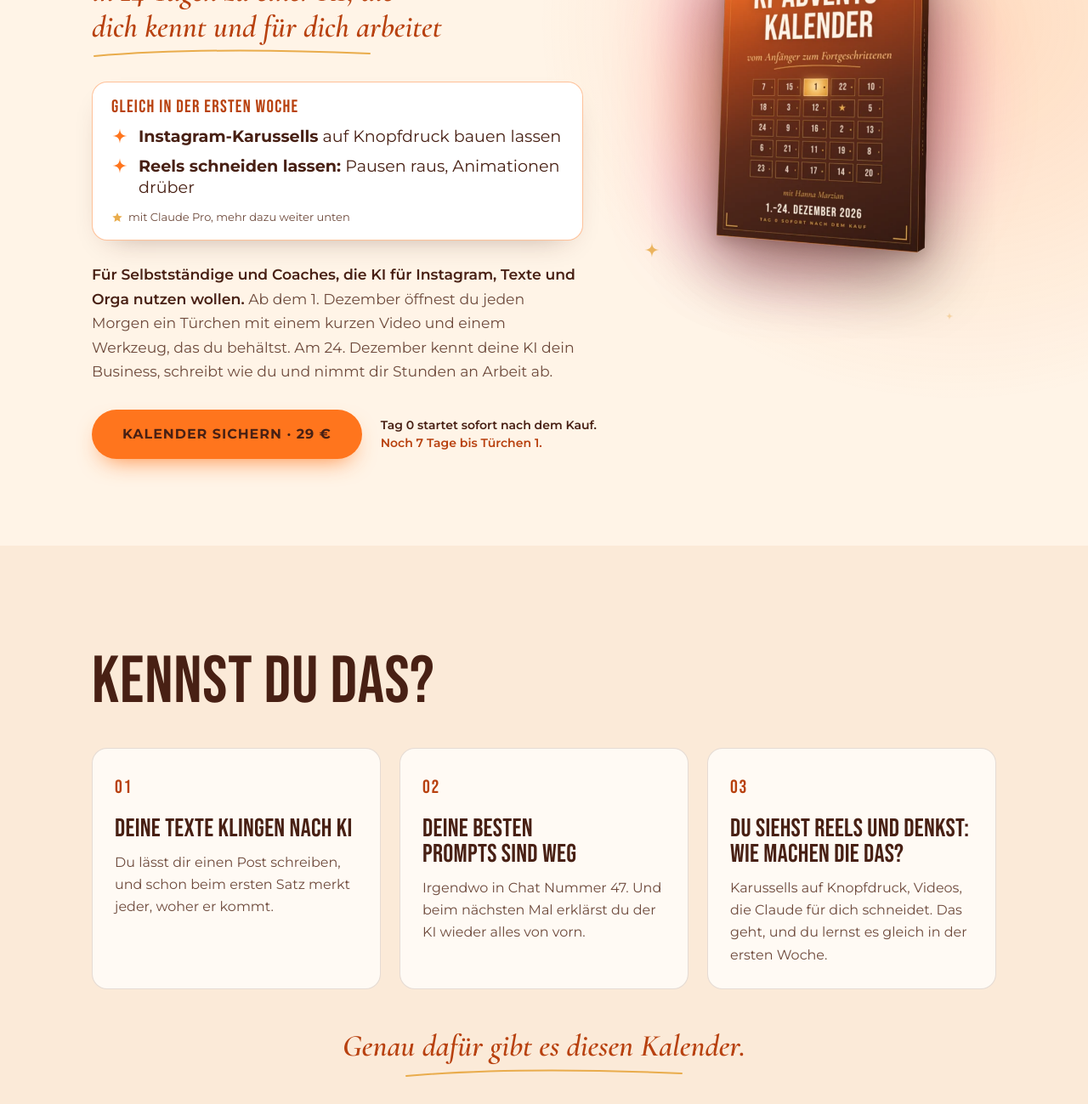
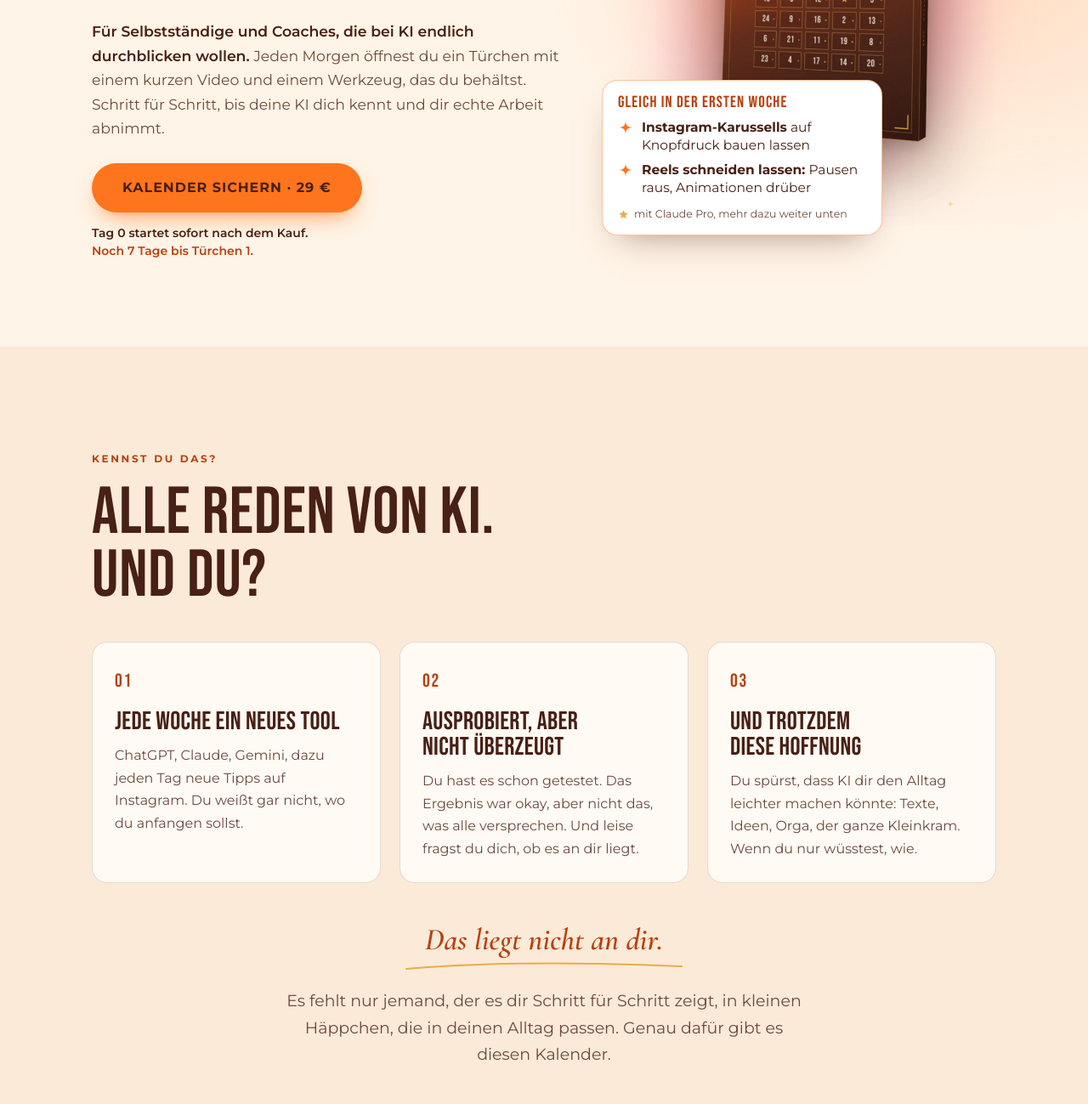
Before and after one commit to business-einfach-smart/ki-adventskalender-hanna, a plain HTML site: page index.html in a window 1280 px wide. Shown: the part 418-1717 px from the top of the page at 85% size. Drawn offline with Linux system fonts and the light colour scheme.

Commit message:
Add files via upload

```diff
--- a/index.html
+++ b/index.html
@@ -17,14 +17,14 @@
   };
 </script>
 
-<title>KI-Adventskalender 2026 · 24 KI-Hacks zum Auspacken · Hanna Marzian</title>
+<title>KI-Adventskalender 2026 · In 24 Tagen KI im Griff · Hanna Marzian</title>
 <meta name="description" content="24 Türchen für Claude und ChatGPT: jeden Morgen ein kurzes Video und ein Werkzeug, das du behältst. Am 24. Dezember kennt deine KI dein Business, schreibt wie du und nimmt dir echte Arbeit ab." />
 <meta name="color-scheme" content="light" />
 <meta name="theme-color" content="#FFF4E7" />
 <!-- Link-Vorschau für WhatsApp, Instagram und Co. Läuft die Seite unter einer anderen Adresse, hier die Adresse anpassen. -->
 <meta property="og:type" content="website" />
 <meta property="og:locale" content="de_DE" />
-<meta property="og:title" content="KI-Adventskalender 2026 · 24 KI-Hacks zum Auspacken" />
+<meta property="og:title" content="KI-Adventskalender 2026 · In 24 Tagen KI im Griff" />
 <meta property="og:description" content="In 24 Tagen zu einer KI, die dich kennt und für dich arbeitet: 24 Türchen für Claude und ChatGPT mit Hanna Marzian." />
 <meta property="og:url" content="https://ki-adventskalender-hanna.netlify.app/" />
 <meta property="og:image" content="https://ki-adventskalender-hanna.netlify.app/og-image.jpg" />
@@ -85,6 +85,7 @@
   h2 { font-size: clamp(44px, 6.4vw, 78px); }
   h3 { font-size: clamp(26px, 2.6vw, 30px); line-height: 1; }
   .center { text-align: center; }
+  .nw { white-space: nowrap; }
 
   .eyebrow {
     font: 700 12px/1.4 var(--body); letter-spacing: 0.22em; text-transform: uppercase;
@@ -121,39 +122,39 @@
 
   /* ---------- Hero ---------- */
   .hero {
-    padding-top: clamp(104px, 13vw, 150px); padding-bottom: clamp(64px, 8vw, 110px); overflow: hidden;
+    padding-top: clamp(100px, 10vw, 128px); padding-bottom: clamp(64px, 8vw, 110px); overflow: hidden;
     background:
       radial-gradient(55% 60% at 88% 42%, rgba(255, 117, 29, 0.20), transparent 70%),
       radial-gradient(35% 40% at 100% 0%, rgba(245, 7, 145, 0.10), transparent 70%),
       var(--cream);
   }
-  .hero-grid { display: grid; grid-template-areas: "head" "visual" "body"; gap: 26px; }
+  .hero-grid { display: grid; grid-template-areas: "head" "visual"; gap: 34px; }
   .hero-head { grid-area: head; }
-  .hero-body { grid-area: body; }
-  .hero-visual { grid-area: visual; position: relative; width: 100%; max-width: 320px; margin: 0 auto; }
+  .hero-visual { grid-area: visual; position: relative; width: 100%; max-width: 330px; margin: 0 auto; }
   @media (min-width: 960px) {
-    .hero-grid { grid-template-columns: 1.2fr 0.8fr; grid-template-areas: "head visual" "body visual"; column-gap: 48px; row-gap: 0; align-items: center; }
-    .hero-head { align-self: end; }
-    .hero-body { align-self: start; }
-    .hero-visual { max-width: 480px; }
+    .hero-grid { grid-template-columns: 1.15fr 0.85fr; grid-template-areas: "head visual"; column-gap: 56px; align-items: center; }
+    .hero-visual { max-width: 400px; margin-right: 0; }
   }
-  .hero h1 { color: var(--choc); font-size: clamp(56px, 9vw, 106px); }
-  .hero .acc { margin-top: 16px; text-wrap: balance; }
+  .hero h1 { color: var(--choc); font-size: clamp(58px, 8.4vw, 104px); }
+  .hero .acc { margin-top: 14px; text-wrap: balance; }
   .wk1 {
-    margin-top: 26px; padding: 18px 22px 16px; max-width: 34em;
-    background: #fff; border: 1.5px solid rgba(255, 117, 29, 0.45); border-radius: 18px;
-    box-shadow: 0 14px 34px -22px rgba(72, 32, 20, 0.45);
+    position: relative; z-index: 3; margin: -34px auto 0; max-width: 340px;
+    padding: 16px 18px 14px; background: #fff; border: 1.5px solid rgba(255, 117, 29, 0.45); border-radius: 18px;
+    box-shadow: 0 18px 40px -22px rgba(72, 32, 20, 0.55);
   }
-  .wk1-label { font-family: var(--head); font-size: 21px; letter-spacing: 0.06em; line-height: 1; color: var(--orange-ink); margin: 0 0 12px; }
-  .wk1 ul { list-style: none; margin: 0; padding: 0; display: grid; gap: 10px; }
-  .wk1 li { display: flex; gap: 12px; align-items: flex-start; font-size: clamp(17px, 1.5vw, 20px); line-height: 1.3; color: var(--choc); }
+  @media (min-width: 960px) {
+    .wk1 { position: absolute; left: -16%; bottom: -2%; margin: 0; width: 330px; }
+  }
+  .wk1-label { font-family: var(--head); font-size: 19px; letter-spacing: 0.06em; line-height: 1; color: var(--orange-ink); margin: 0 0 10px; }
+  .wk1 ul { list-style: none; margin: 0; padding: 0; display: grid; gap: 8px; }
+  .wk1 li { display: flex; gap: 10px; align-items: flex-start; font-size: 15.5px; line-height: 1.35; color: var(--choc); }
   .wk1 li b { font-weight: 700; }
-  .wk1 li .i { flex: none; width: 20px; height: 20px; margin-top: 2px; fill: var(--orange); }
-  .wk1-note { margin: 12px 0 0; font-size: 13px; color: var(--ink-soft); display: flex; align-items: center; gap: 6px; }
-  .wk1-note .i { width: 14px; height: 14px; fill: var(--gold); }
-  .lead { font-size: clamp(17px, 1.35vw, 19px); color: var(--ink-soft); max-width: 33em; margin: 26px 0 0; }
+  .wk1 li .i { flex: none; width: 18px; height: 18px; margin-top: 1px; fill: var(--orange); }
+  .wk1-note { margin: 10px 0 0; font-size: 12.5px; color: var(--ink-soft); display: flex; align-items: center; gap: 6px; }
+  .wk1-note .i { width: 13px; height: 13px; fill: var(--gold); }
+  .lead { font-size: clamp(17px, 1.35vw, 19px); color: var(--ink-soft); max-width: 33em; margin: 22px 0 0; }
   .hero .lead strong { color: var(--choc); font-weight: 600; }
-  .cta-row { display: flex; flex-wrap: wrap; align-items: center; gap: 16px 22px; margin-top: 30px; }
+  .cta-row { display: flex; flex-wrap: wrap; align-items: center; gap: 14px 22px; margin-top: 26px; }
   .cta-note { font-size: 14px; line-height: 1.5; color: var(--ink-soft); margin: 0; }
   .cta-note strong { color: var(--ink); font-weight: 600; }
   #countdown { display: block; font-weight: 600; color: var(--orange-ink); }
@@ -179,6 +180,7 @@
   .card h3 { margin-bottom: 12px; }
   .card p { margin: 0; color: var(--ink-soft); font-size: 16px; }
   .pain .closing { margin-top: 46px; }
+  .closing-text { margin: 18px auto 0; max-width: 32em; font-size: clamp(17px, 1.5vw, 19px); color: var(--ink-soft); }
 
   /* ---------- Heute und an Heiligabend ---------- */
   .change { background: var(--paper); }
@@ -410,6 +412,16 @@
   .faq-list summary:focus-visible { outline: 2px solid var(--choc); outline-offset: 4px; border-radius: 4px; }
   .faq-list details p { margin: 0 0 22px; color: var(--ink-soft); max-width: 48em; }
 
+  /* ---------- Stimmen ---------- */
+  .voices { background: var(--cream-2); }
+  .voices-intro { max-width: 36em; color: var(--ink-soft); margin: 18px 0 0; font-size: clamp(17px, 1.4vw, 18px); }
+  .voices-grid { display: grid; gap: 18px; margin-top: 40px; }
+  @media (min-width: 900px) { .voices-grid { grid-template-columns: repeat(3, 1fr); gap: 22px; align-items: start; } }
+  .voice { margin: 0; background: var(--paper); border: 1px solid var(--line); border-radius: var(--radius); padding: 28px 26px 24px; border-top: 3px solid var(--orange); }
+  .voice blockquote { margin: 0; }
+  .voice blockquote p { margin: 0; font-family: var(--acc); font-style: italic; font-weight: 600; font-size: clamp(20px, 1.7vw, 22px); line-height: 1.35; color: var(--choc); }
+  .voice figcaption { margin-top: 18px; font: 700 11px/1.4 var(--body); letter-spacing: 0.16em; text-transform: uppercase; color: var(--orange-ink); }
+
   /* ---------- Schluss ---------- */
   .final {
     text-align: center; color: var(--cream); overflow: hidden;
@@ -419,7 +431,8 @@
       linear-gradient(180deg, #6A2A17 0%, var(--choc) 60%, var(--choc-deep) 100%);
   }
   .final h2 { color: var(--cream); max-width: 12em; margin: 0 auto; }
-  .final .acc { color: var(--gold-soft); margin-top: 14px; }
+  .final .acc { color: var(--gold-soft); margin-top: 26px; text-wrap: balance; }
+  .final-text { max-width: 34em; margin: 24px auto 0; font-size: clamp(17px, 1.5vw, 19px); line-height: 1.65; color: rgba(255, 244, 231, 0.86); }
   .final .btn { margin-top: 34px; }
 
   /* ---------- Fußzeile ---------- */
@@ -484,21 +497,18 @@
 <section class="hero">
   <div class="wrap hero-grid">
     <div class="hero-head">
-      <p class="eyebrow">KI-Adventskalender 2026 · Claude &amp; ChatGPT</p>
-      <!-- Alternative Hooks (jeweils große Zeile + kursive Zeile):
-           „Dieses Jahr packst du KI aus“ + „24 Türchen für Claude und ChatGPT“
-           „24 Türchen. 24 KI-Hacks.“ + „und an Heiligabend steht dein eigenes KI-System“
-           „Das kann Claude?!“ + „24 Türchen, nach denen du KI anders nutzt“ -->
-      <h1>24 KI-Hacks<br />zum Auspacken</h1>
-      <p class="acc">in 24 Tagen zu einer KI, die dich kennt und für dich arbeitet</p>
+      <p class="eyebrow">KI-Adventskalender 2026 · <span class="nw">Claude &amp; ChatGPT</span></p>
+      <!-- Alternative Headlines (große Zeile + kursive Zeile):
+           „Vom KI-Frust<br />zum KI-Flow“ + „24 KI-Hacks zum Auspacken“
+           „KI verstehen.<br />Türchen für Türchen.“ + „24 KI-Hacks zum Auspacken“
+           Vorher: „24 KI-Hacks<br />zum Auspacken“ + „in 24 Tagen zu einer KI, die dich kennt und für dich arbeitet“ -->
+      <h1>In 24 Tagen<br />KI im Griff</h1>
+      <p class="acc">24 KI-Hacks zum Auspacken</p>
       <svg class="swoosh" viewBox="0 0 330 14" aria-hidden="true"><path d="M3 10 C 95 2, 210 2, 327 7" /></svg>
-      <div class="wk1">
-        <p class="wk1-label">Gleich in der ersten Woche</p>
-        <ul>
-          <li><svg class="i" aria-hidden="true"><use href="#i-spark" /></svg><span><b>Instagram-Karussells</b> auf Knopfdruck bauen lassen</span></li>
-          <li><svg class="i" aria-hidden="true"><use href="#i-spark" /></svg><span><b>Reels schneiden lassen:</b> Pausen raus, Animationen drüber</span></li>
-        </ul>
-        <p class="wk1-note"><svg class="i" aria-hidden="true"><use href="#i-star" /></svg>mit Claude Pro, mehr dazu weiter unten</p>
+      <p class="lead"><strong>Für Selbstständige und Coaches, die bei KI endlich durchblicken wollen.</strong> Jeden Morgen öffnest du ein Türchen mit einem kurzen Video und einem Werkzeug, das du behältst. Schritt für Schritt, bis deine KI dich kennt und dir echte Arbeit abnimmt.</p>
+      <div class="cta-row">
+        <a class="btn btn-lg" data-checkout href="#angebot">Kalender sichern · <span data-preis>29</span>&nbsp;€</a>
+        <p class="cta-note"><strong>Tag 0 startet sofort nach dem Kauf.</strong><span id="countdown" hidden></span></p>
       </div>
     </div>
 
@@ -512,13 +522,13 @@
         <source srcset="kalender-box.webp" type="image/webp" />
         <img src="kalender-box.png" width="720" height="933" alt="Der KI-Adventskalender von Hanna Marzian: eine Box mit 24 Türchen, das erste leuchtet" fetchpriority="high" />
       </picture>
-    </div>
-
-    <div class="hero-body">
-      <p class="lead"><strong>Für Selbstständige und Coaches, die KI für Instagram, Texte und Orga nutzen wollen.</strong> Ab dem 1. Dezember öffnest du jeden Morgen ein Türchen mit einem kurzen Video und einem Werkzeug, das du behältst. Am 24. Dezember kennt deine KI dein Business, schreibt wie du und nimmt dir Stunden an Arbeit ab.</p>
-      <div class="cta-row">
-        <a class="btn btn-lg" data-checkout href="#angebot">Kalender sichern · <span data-preis>29</span>&nbsp;€</a>
-        <p class="cta-note"><strong>Tag 0 startet sofort nach dem Kauf.</strong><span id="countdown" hidden></span></p>
+      <div class="wk1">
+        <p class="wk1-label">Gleich in der ersten Woche</p>
+        <ul>
+          <li><svg class="i" aria-hidden="true"><use href="#i-spark" /></svg><span><b>Instagram-Karussells</b> auf Knopfdruck bauen lassen</span></li>
+          <li><svg class="i" aria-hidden="true"><use href="#i-spark" /></svg><span><b>Reels schneiden lassen:</b> Pausen raus, Animationen drüber</span></li>
+        </ul>
+        <p class="wk1-note"><svg class="i" aria-hidden="true"><use href="#i-star" /></svg>mit Claude Pro, mehr dazu weiter unten</p>
       </div>
     </div>
   </div>
@@ -527,27 +537,29 @@
 <!-- ===================== KENNST DU DAS ===================== -->
 <section class="pain">
   <div class="wrap">
-    <h2 class="reveal">Kennst du das?</h2>
+    <p class="eyebrow reveal">Kennst du das?</p>
+    <h2 class="reveal">Alle reden von KI.<br />Und du?</h2>
     <div class="cards3">
       <article class="card reveal">
         <span class="num">01</span>
-        <h3>Deine Texte klingen nach KI</h3>
-        <p>Du lässt dir einen Post schreiben, und schon beim ersten Satz merkt jeder, woher er kommt.</p>
+        <h3>Jede Woche ein neues Tool</h3>
+        <p>ChatGPT, Claude, Gemini, dazu jeden Tag neue Tipps auf Instagram. Du weißt gar nicht, wo du anfangen sollst.</p>
       </article>
       <article class="card reveal">
         <span class="num">02</span>
-        <h3>Deine besten Prompts sind weg</h3>
-        <p>Irgendwo in Chat Nummer 47. Und beim nächsten Mal erklärst du der KI wieder alles von vorn.</p>
+        <h3>Ausprobiert, aber nicht überzeugt</h3>
+        <p>Du hast es schon getestet. Das Ergebnis war okay, aber nicht das, was alle versprechen. Und leise fragst du dich, ob es an dir liegt.</p>
       </article>
       <article class="card reveal">
         <span class="num">03</span>
-        <h3>Du siehst Reels und denkst: Wie machen die das?</h3>
-        <p>Karussells auf Knopfdruck, Videos, die Claude für dich schneidet. Das geht, und du lernst es gleich in der ersten Woche.</p>
+        <h3>Und trotzdem diese Hoffnung</h3>
+        <p>Du spürst, dass KI dir den Alltag leichter machen könnte: Texte, Ideen, Orga, der ganze Kleinkram. Wenn du nur wüsstest, wie.</p>
       </article>
     </div>
     <div class="closing center reveal">
-      <p class="acc">Genau dafür gibt es diesen Kalender.</p>
+      <p class="acc">Das liegt nicht an dir.</p>
       <svg class="swoosh" viewBox="0 0 330 14" aria-hidden="true"><path d="M3 10 C 95 2, 210 2, 327 7" /></svg>
+      <p class="closing-text">Es fehlt nur jemand, der es dir Schritt für Schritt zeigt, in kleinen Häppchen, die in deinen Alltag passen. Genau dafür gibt es diesen Kalender.</p>
     </div>
   </div>
 </section>
@@ -715,7 +727,7 @@
         <ul>
           <li><span class="mark"><svg class="i" aria-hidden="true"><use href="#i-check" /></svg></span>selbstständig bist, coachst oder ein kleines Business hast</li>
           <li><span class="mark"><svg class="i" aria-hidden="true"><use href="#i-check" /></svg></span>für Instagram, Texte und Orga jede Woche mehr Stunden brauchst, als dir lieb ist</li>
-          <li><span class="mark"><svg class="i" aria-hidden="true"><use href="#i-check" /></svg></span>Claude oder ChatGPT schon mal benutzt hast und mehr rausholen willst</li>
+          <li><span class="mark"><svg class="i" aria-hidden="true"><use href="#i-check" /></svg></span>bei KI noch nicht ganz durchblickst, aber endlich mehr rausholen willst</li>
           <li><span class="mark"><svg class="i" aria-hidden="true"><use href="#i-check" /></svg></span>lieber ausprobierst, als stundenlang Theorie zu lesen</li>
           <li><span class="mark"><svg class="i" aria-hidden="true"><use href="#i-check" /></svg></span>dir im Dezember zehn Minuten am Tag für dich nimmst</li>
         </ul>
@@ -746,6 +758,30 @@
       <p>Am 24. Dezember soll deine KI dich kennen, nach dir klingen und dir echte Arbeit abnehmen. Ich freu mich, wenn du dabei bist.</p>
       <p class="acc sign">Hanna</p>
       <a class="insta" href="https://www.instagram.com/hanna.marzian/" target="_blank" rel="noopener">@hanna.marzian auf Instagram</a>
+    </div>
+  </div>
+</section>
+
+<!-- ===================== STIMMEN ===================== -->
+<!-- Quelle: Drive BUSINESS.EINFACH.SMART / Testimonials / Hanna / Testimonials (IMG_5995, IMG_6269, IMG_6007), ohne Namen wie in Hannas „-redacted“-Dateien; Tippfehler leicht korrigiert -->
+<section class="voices">
+  <div class="wrap">
+    <p class="eyebrow reveal">Stimmen aus meiner <span class="nw">30-Tage-Challenge</span></p>
+    <h2 class="reveal">So fühlt sich das an</h2>
+    <p class="voices-intro reveal">Auch in meiner Challenge ging es Tag für Tag, Schritt für Schritt mit KI. Das haben mir Teilnehmende zwischendurch geschrieben.</p>
+    <div class="voices-grid">
+      <figure class="voice reveal">
+        <blockquote><p>„Ich habe das Gefühl, hier mehr in 1,5 Tagen verstanden und gemacht zu haben als in den letzten 20 Jahren oder so! Und weißt du was: Das macht auch noch Spaß!“</p></blockquote>
+        <figcaption>Nach 1,5 Tagen</figcaption>
+      </figure>
+      <figure class="voice reveal">
+        <blockquote><p>„Deine professionelle, zugleich herzliche Art und deine schier unendliche Geduld machen den Unterschied. Mit deinen Beispielen und deiner Erfahrung hast du mir eine völlig neue Welt rund um ChatGPT und Instagram erschlossen.“</p></blockquote>
+        <figcaption>Nach den 30 Tagen</figcaption>
+      </figure>
+      <figure class="voice reveal">
+        <blockquote><p>„Heute ist erst Tag 5, und ich habe jetzt schon so viel Mehrwert mitnehmen können, einfach ein Wahnsinn. Ich habe schon einige Kurse gekauft, die enorm teuer waren. Was du hier für dieses Schnäppchen bietest, ist der Oberhammer.“</p></blockquote>
+        <figcaption>An Tag 5</figcaption>
+      </figure>
     </div>
   </div>
 </section>
@@ -847,8 +883,9 @@
 <!-- ===================== SCHLUSS ===================== -->
 <section class="final">
   <div class="wrap center">
-    <h2 class="reveal">Am 1. Dezember geht das erste Türchen auf</h2>
-    <p class="acc reveal">Ich freu mich auf dich.</p>
+    <h2 class="reveal">Stell dir vor, es ist Heiligabend</h2>
+    <p class="final-text reveal">Der Baum leuchtet, das Handy liegt mal zur Seite, und KI fühlt sich zum ersten Mal nicht mehr nach Baustelle an. Deine KI kennt dich, schreibt wie du und nimmt dir Arbeit ab. Du weißt, welches Werkzeug du wofür nimmst, und hast richtig Lust auf das, was du im neuen Jahr damit machst. Dafür hast du dir nur jeden Morgen zehn Minuten genommen.</p>
+    <p class="acc reveal">Am 1. Dezember geht das erste Türchen auf. Ich freu mich auf dich.</p>
     <a class="btn btn-lg reveal" data-checkout href="#angebot">Kalender sichern · <span data-preis>29</span>&nbsp;€</a>
   </div>
 </section>
```
